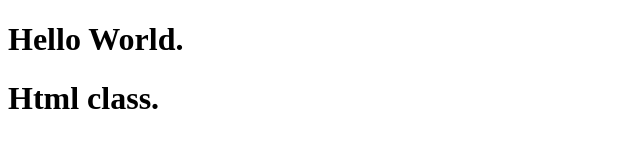
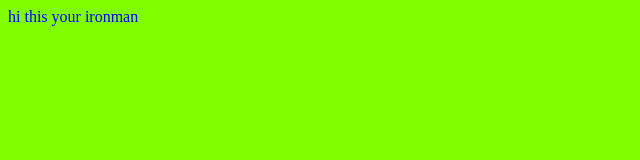
Before and after one commit to komalBhardwaj29/Journey-of-Webdevelopment., a plain HTML site: page index.html in a window 1280 px wide. Shown: the whole page, without its empty margins (0-640 px from the left). Drawn offline with Linux system fonts and the light colour scheme.

Commit message:
Add files via upload

```diff
--- a/index.html
+++ b/index.html
@@ -3,13 +3,20 @@
 <head>
     <meta charset="UTF-8">
     <meta name="viewport" content="width=device-width, initial-scale=1.0">
-    <title>new practice.</title>
+    <title>Document</title>
+    <link rel="stylesheet" href="style.css">
+    <style>
+        div{
+            color:blue
+
+        }
+        body{
+            background-color:chartreuse
+        }
+    </style>
 </head>
 <body>
-    <h1>Hello World.</h1>
-    <h1>Html class.</h1>
-
-
-
+   <div>hi this your ironman</div>
+    <script src="script.js"></script>
 </body>
 </html>
--- /dev/null
+++ b/script.js
@@ -0,0 +1 @@
+alert("hi this is your Tony Stark")
--- /dev/null
+++ b/style.css
@@ -0,0 +1,3 @@
+body{
+    background-color:rgb(108, 108, 246)
+}
```
